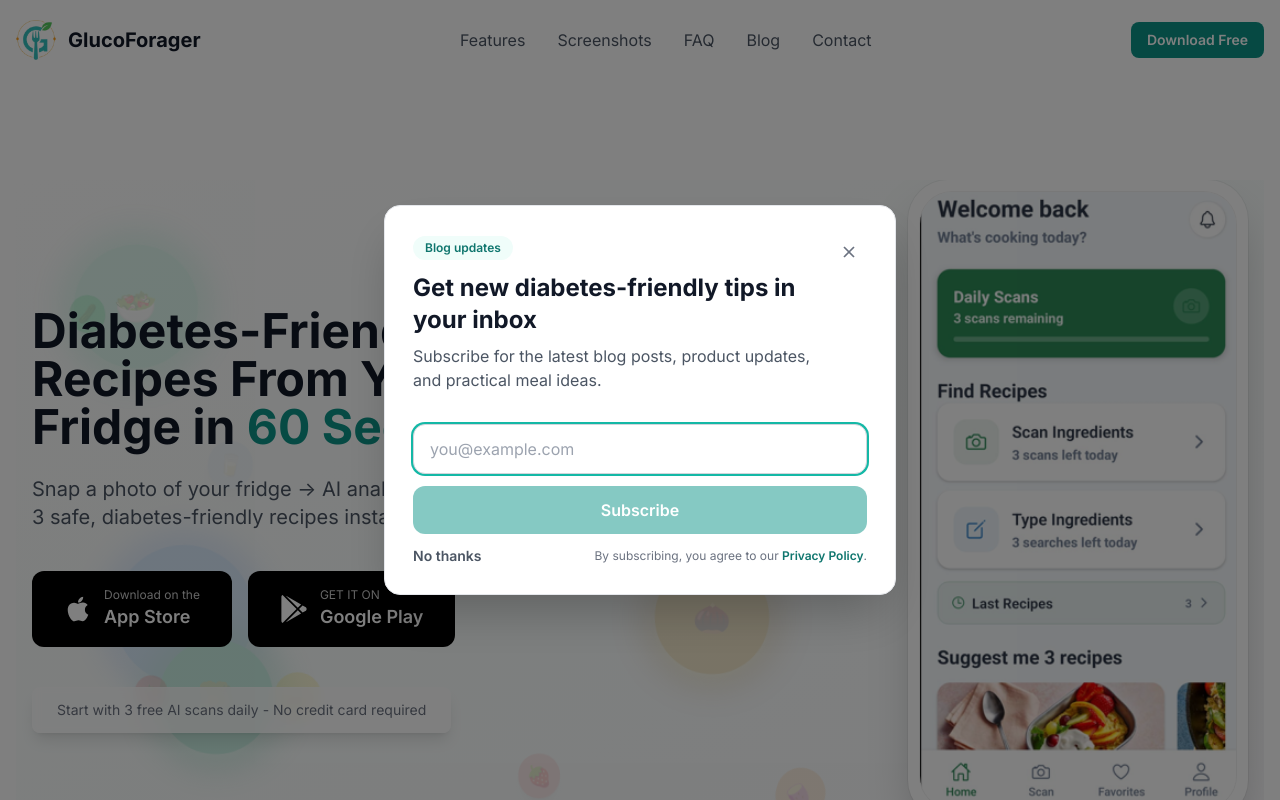
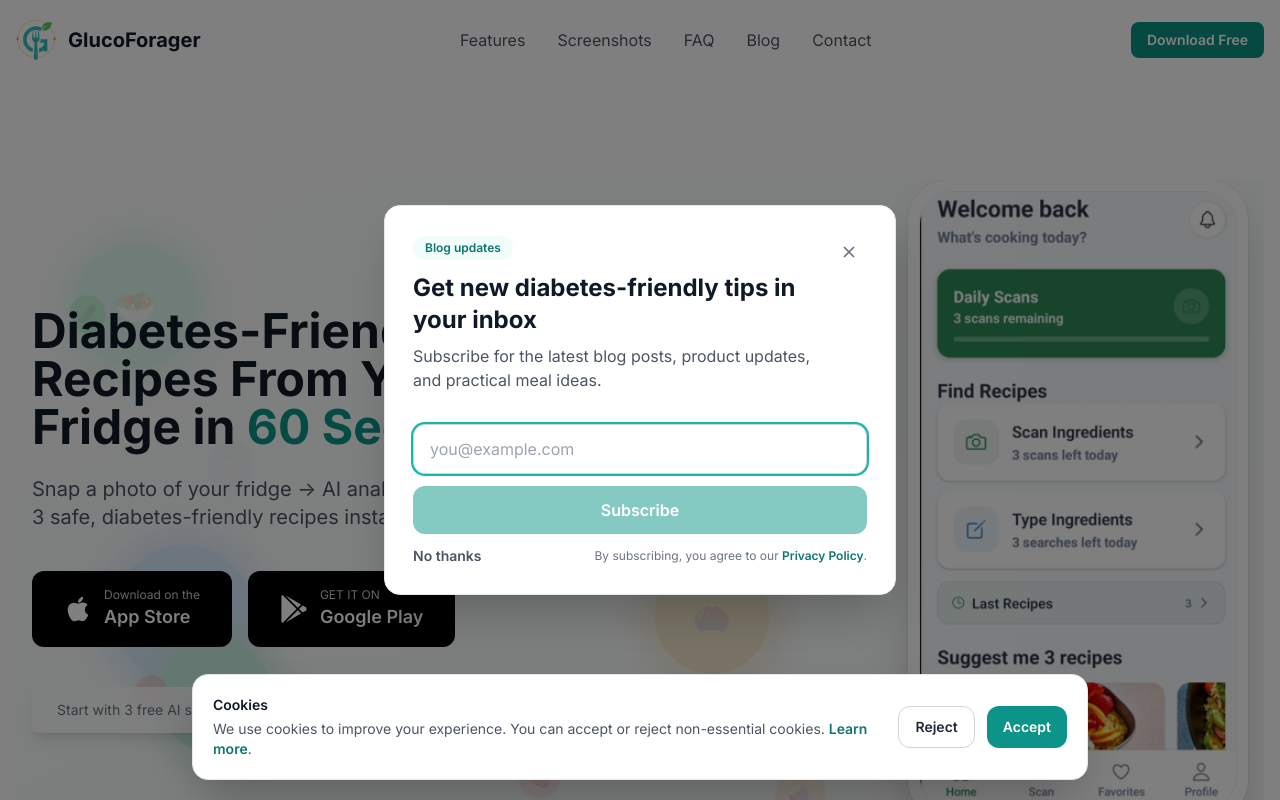
Before and after one commit to bhoyee/GlucoForager, a Next.js app in the folder landing-page/: page / in a window 1280 px wide. Shown: the top 800 px of the page. Built offline with nearby package versions, Linux system fonts and the light colour scheme; no server answers.

Commit message:
Add cookie consent banner

```diff
--- a/landing-page/app/layout.js
+++ b/landing-page/app/layout.js
@@ -1,5 +1,6 @@
 import "./globals.css";
 import SystemLogger from "../components/SystemLogger";
+import CookieBanner from "../components/CookieBanner";
 
 export const metadata = {
   title: {
@@ -81,6 +82,7 @@ export default function RootLayout({ children }) {
       <body className="antialiased">
         <SystemLogger />
         {children}
+        <CookieBanner />
       </body>
     </html>
   );
--- /dev/null
+++ b/landing-page/components/CookieBanner.js
@@ -0,0 +1,92 @@
+'use client';
+
+import Link from 'next/link';
+import { useEffect, useMemo, useState } from 'react';
+import { usePathname } from 'next/navigation';
+
+const STORAGE_KEY = 'gf_cookie_consent_v1';
+const COOKIE_NAME = 'gf_cookie_consent';
+const ONE_YEAR_SECONDS = 60 * 60 * 24 * 365;
+
+function readConsent() {
+  try {
+    const raw = localStorage.getItem(STORAGE_KEY);
+    return raw ? JSON.parse(raw) : null;
+  } catch {
+    return null;
+  }
+}
+
+function writeConsent(value) {
+  try {
+    localStorage.setItem(STORAGE_KEY, JSON.stringify(value));
+  } catch {
+    // ignore
+  }
+}
+
+function setConsentCookie(choice) {
+  try {
+    document.cookie = `${COOKIE_NAME}=${encodeURIComponent(choice)}; Max-Age=${ONE_YEAR_SECONDS}; Path=/; SameSite=Lax`;
+  } catch {
+    // ignore
+  }
+}
+
+export default function CookieBanner() {
+  const pathname = usePathname();
+  const [open, setOpen] = useState(false);
+
+  const hidden = useMemo(() => String(pathname || '').startsWith('/admin'), [pathname]);
+
+  useEffect(() => {
+    if (hidden) return;
+    const consent = readConsent();
+    if (!consent?.choice) setOpen(true);
+  }, [hidden]);
+
+  const decide = (choice) => {
+    const value = { choice, decidedAt: Date.now() };
+    writeConsent(value);
+    setConsentCookie(choice);
+    setOpen(false);
+  };
+
+  if (!open || hidden) return null;
+
+  return (
+    <div className="fixed inset-x-0 bottom-0 z-[70] p-4 sm:p-5">
+      <div className="mx-auto max-w-4xl rounded-2xl border border-gray-200 bg-white shadow-2xl">
+        <div className="p-4 sm:p-5 flex flex-col sm:flex-row sm:items-center gap-4 sm:gap-5 justify-between">
+          <div className="space-y-1">
+            <p className="text-sm font-semibold text-gray-900">Cookies</p>
+            <p className="text-sm text-gray-600">
+              We use cookies to improve your experience. You can accept or reject non-essential cookies.{' '}
+              <Link href="/cookie-policy" className="text-teal-700 font-semibold hover:text-teal-900">
+                Learn more
+              </Link>
+              .
+            </p>
+          </div>
+
+          <div className="flex flex-col sm:flex-row gap-2 sm:gap-3">
+            <button
+              type="button"
+              className="rounded-xl border border-gray-300 px-4 py-2.5 text-sm font-semibold text-gray-800 hover:bg-gray-50"
+              onClick={() => decide('rejected')}
+            >
+              Reject
+            </button>
+            <button
+              type="button"
+              className="rounded-xl bg-teal-600 px-4 py-2.5 text-sm font-semibold text-white hover:bg-teal-700"
+              onClick={() => decide('accepted')}
+            >
+              Accept
+            </button>
+          </div>
+        </div>
+      </div>
+    </div>
+  );
+}
```
